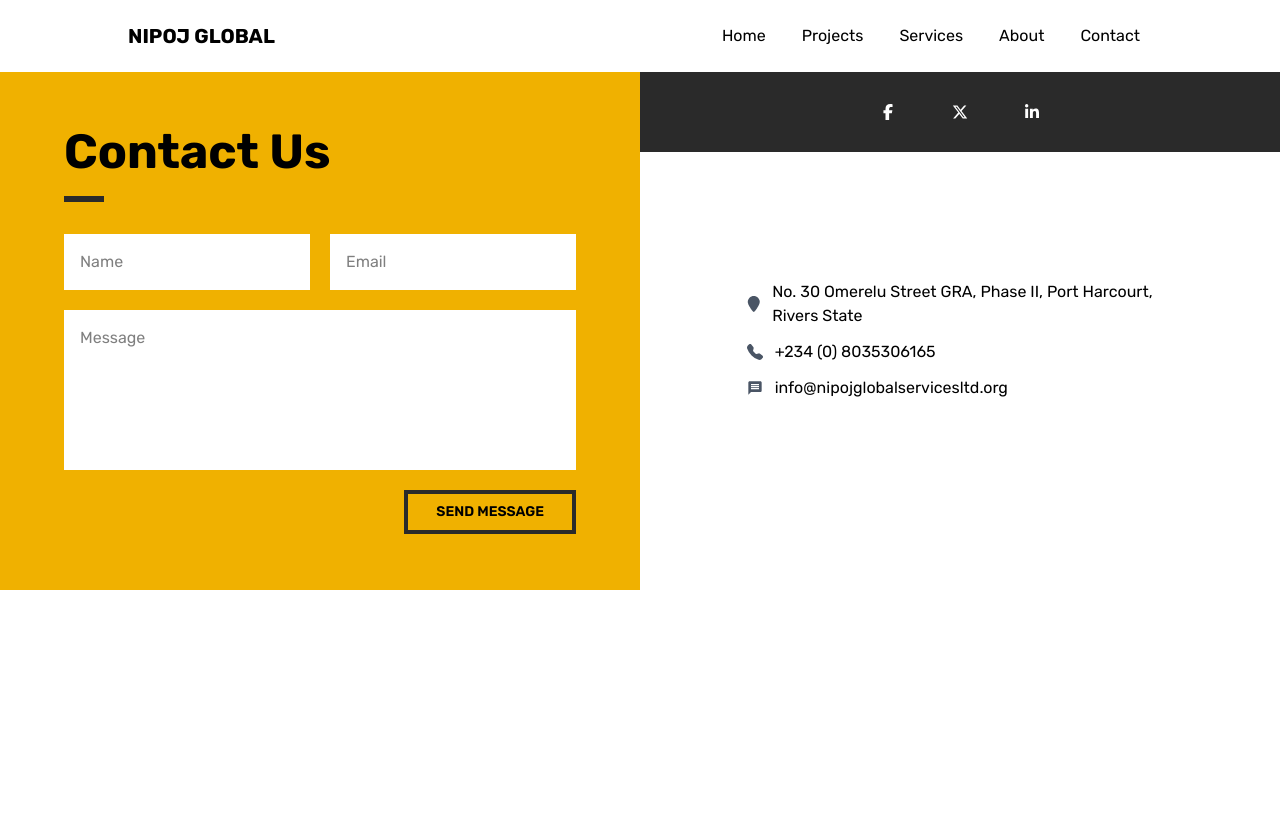
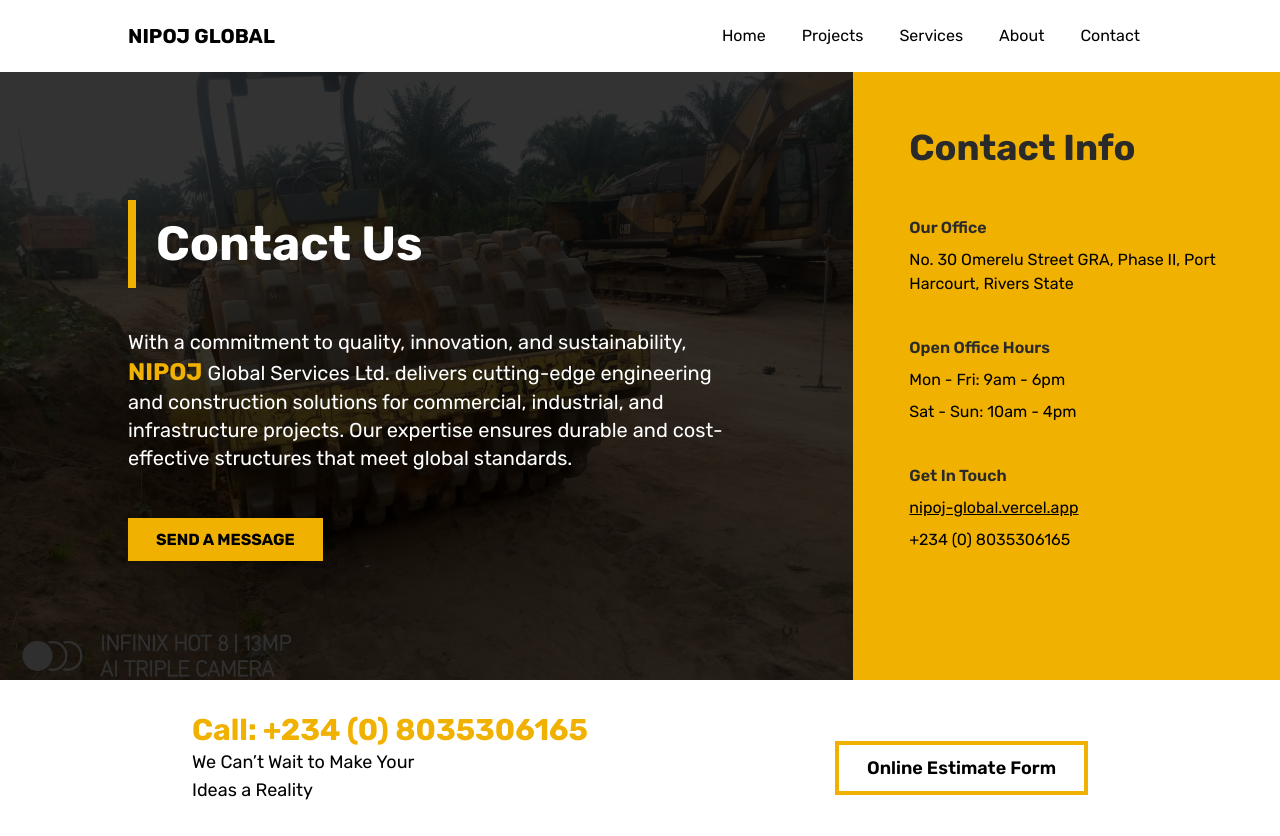
Before and after one commit to thedon-dev/nipoj-global, a React (Vite) app: page /contact in a window 1280 px wide. Before the commit the page ends 800 px from the top, so only its background shows below. Built offline with nearby package versions, Linux system fonts and the light colour scheme.

Commit message:
Started Contact Page

```diff
--- a/src/App.jsx
+++ b/src/App.jsx
@@ -1,21 +1,32 @@
 import { useState } from "react";
-import { BrowserRouter, Routes, Route } from "react-router-dom";
+import { BrowserRouter, Routes, Route, useLocation } from "react-router-dom";
 import HomePage from "./pages/HomePage";
 import Navbar from "./components/Navbar";
 import Footer from "./components/Footer";
 import Services from "./pages/Services";
+import Contact from "./pages/Contact";
 
 function App() {
   return (
+    <BrowserRouter>
+      <MainLayout />
+    </BrowserRouter>
+  );
+}
+
+function MainLayout() {
+  const location = useLocation(); // Now inside the router context
+
+  return (
     <>
-      <BrowserRouter>
-        <Navbar />
-        <Routes>
-          <Route path="/" element={<HomePage />} />
-          <Route path="/services" element={<Services />} />
-        </Routes>
-        <Footer />
-      </BrowserRouter>
+      <Navbar />
+      <Routes>
+        <Route path="/" element={<HomePage />} />
+        <Route path="/services" element={<Services />} />
+        <Route path="/contact" element={<Contact />} />
+      </Routes>
+
+      {location.pathname !== "/contact" && <Footer />}
     </>
   );
 }
--- a/src/components/Navbar.jsx
+++ b/src/components/Navbar.jsx
@@ -29,7 +29,7 @@
     },
     {
       name: "Contact",
-      link: "/projects",
+      link: "/contact",
     },
   ];
   const navRef = useRef(null); // Reference to navbar container
@@ -85,6 +85,7 @@
           <div className="gap-3 flex flex-col lg:flex-row">
             {links.map((lnk, index) => (
               <Link
+                key={index}
                 onClick={() => setNavOpen(false)}
                 to={lnk.link}
                 className="text-black text-center px-5 lg:px-3 py-3 lg:py-1"
--- /dev/null
+++ b/src/pages/Contact.jsx
@@ -0,0 +1,90 @@
+import React from "react";
+import { LuConstruction } from "react-icons/lu";
+import { Link } from "react-router-dom";
+import YellowMarker from "../components/YellowMarker";
+import LatestProjects from "../sections/mainPage/LatestProjects";
+import { Helmet } from "react-helmet";
+import { FaBuilding, FaRoad, FaTasks } from "react-icons/fa";
+import AboutSection from "../sections/mainPage/AboutSection";
+import HeroImage from "../assets/HeroImage.jpg";
+import image2 from "../assets/image2.jpg";
+import FreeQuote from "../components/FreeQuote";
+
+const Contact = () => {
+  return (
+    <main>
+      <section className="flex flex-col lg:flex-row 2xl:container mx-auto">
+        <div
+          className="lg:w-2/3 py-32 px-[5%] lg:p-32 bg-black text-white"
+          style={{
+            backgroundImage: `linear-gradient(rgba(0, 0, 0, 0.8), rgba(0, 0, 0, 0.8)), url(${HeroImage})`,
+            backgroundSize: "cover",
+            backgroundPosition: "center",
+          }}
+        >
+          <h1 className="text-4xl lg:text-5xl font-bold border-l-8 border-yellow-500 p-3 lg:p-5 text-white">
+            Contact Us
+          </h1>
+          <p className="mt-10 text-sm lg:text-xl">
+            With a commitment to quality, innovation, and sustainability,{" "}
+            <span className="text-2xl text-yellow-500 font-bold">NIPOJ </span>
+            Global Services Ltd. delivers cutting-edge engineering and
+            construction solutions for commercial, industrial, and
+            infrastructure projects. Our expertise ensures durable and
+            cost-effective structures that meet global standards.
+          </p>
+          <div className="mt-14">
+            <Link className="uppercase font-bold lg:text-md px-7 py-3 bg-yellow-500 text-black">
+              Send a message
+            </Link>
+          </div>
+        </div>
+        <div className="bg-yellow-500 lg:w-1/3 px-[5%] py-14 lg:p-14">
+          <h2 className="font-bold text-4xl text-[#2a2a2a]">Contact Info</h2>
+          <div className="flex flex-col py-10 justify-center gap-8 ">
+            <div className="flex flex-col gap-2 mt-2">
+              <h4 className="text-[#2a2a2a] font-semibold">Our Office</h4>
+              <p>
+                No. 30 Omerelu Street GRA, Phase II, Port Harcourt, Rivers State
+              </p>
+            </div>
+            <div className="flex flex-col gap-2 mt-2">
+              <h4 className="text-[#2a2a2a] font-semibold">
+                Open Office Hours
+              </h4>
+              <p>Mon - Fri: 9am - 6pm</p>
+              <p>Sat - Sun: 10am - 4pm</p>
+            </div>
+            <div className="flex flex-col gap-2 mt-2">
+              <h4 className="text-[#2a2a2a] font-semibold">Get In Touch</h4>
+              <Link to="https://nipoj-global.vercel.app" className="underline">
+                nipoj-global.vercel.app
+              </Link>
+              <p>+234 (0) 8035306165</p>
+            </div>
+          </div>
+        </div>
+      </section>
+      <div className="py-8 px-[5%] lg:px-[15%] shadow-2xl">
+        <div className="2xl:container mx-auto flex flex-col lg:flex-row lg:items-center justify-between">
+          <div>
+            <h2 className="text-xl lg:text-3xl text-yellow-500 font-semibold lg:font-bold">
+              Call: +234 (0) 8035306165
+            </h2>
+            <p className="text-sm lg:text-lg w-2/3">
+              We Can’t Wait to Make Your Ideas a Reality
+            </p>
+          </div>
+
+          <div className="mt-5">
+            <Link className="text-sm lg:text-lg font-semibold border-4 border-yellow-500 px-4 py-2 lg:px-7 lg:py-3">
+              Online Estimate Form
+            </Link>
+          </div>
+        </div>
+      </div>
+    </main>
+  );
+};
+
+export default Contact;
--- a/src/pages/HomePage.jsx
+++ b/src/pages/HomePage.jsx
@@ -70,39 +70,39 @@
           <div className="bg-yellow-500 lg:w-1/3 px-[5%] py-14 lg:p-14">
             <h2 className="font-bold text-4xl">Our Service</h2>
             <div className="flex flex-col py-10 justify-center gap-10 ">
-              <div className="flex gap-5 items-center mt-2">
-                <FaBuilding className="w-[70px] h-[70px] text-white" />
+              <div className="flex flex-col lg:flex-row gap-5 lg:items-center mt-2">
+                <FaBuilding className="w-[50px] h-[50px] lg:w-[70px] lg:h-[70px] text-white" />
                 <div>
                   <h4 className="text-[#2a2a2a] font-semibold text-xl">
                     Structural & Civil Engineering
                   </h4>
-                  <p className="text-sm w-4/5 text-white">
+                  <p className="text-sm lg:w-4/5 text-white">
                     We design and construct residential, commercial, and
                     industrial buildings, ensuring durability, efficiency, and
                     sustainability in every project.
                   </p>
                 </div>
               </div>
-              <div className="flex gap-5 items-center mt-2">
-                <FaRoad className="w-[70px] h-[70px] text-white" />
+              <div className="flex flex-col lg:flex-row gap-5 lg:items-center mt-2">
+                <FaRoad className="w-[50px] h-[50px] lg:w-[70px] lg:h-[70px] text-white" />
                 <div className="">
                   <h4 className="text-[#2a2a2a] font-semibold text-xl">
                     Infrastructure Development
                   </h4>
-                  <p className="text-sm w-4/5 text-white">
+                  <p className="text-sm lg:w-4/5 text-white">
                     From bridges and highways to energy-efficient structures, we
                     handle critical infrastructure projects with precision and
                     expertise.
                   </p>
                 </div>
               </div>
-              <div className="flex gap-5 items-center mt-2">
-                <FaTasks className="w-[70px] h-[70px] text-white" />
+              <div className="flex flex-col lg:flex-row lg:items-center gap-5 mt-2">
+                <FaTasks className="w-[50px] h-[50px] lg:w-[70px] lg:h-[70px] text-white" />
                 <div>
                   <h4 className="text-[#2a2a2a] font-semibold text-xl">
                     Project Management & Execution
                   </h4>
-                  <p className="text-sm w-4/5 text-white">
+                  <p className="text-sm lg:w-4/5 text-white">
                     We oversee projects from design to completion, ensuring
                     timely delivery, cost efficiency, and compliance with
                     international safety standards.
@@ -174,7 +174,7 @@
                   </div>
                 </div>
               </div>
-              <div className="flex text-black mt-10 2xl:container mx-auto">
+              <div className="flex text-[#2a2a2a] mt-10 2xl:container mx-auto">
                 <div className="bg-yellow-500 w-1/2 flex flex-col items-center p-4">
                   <h3 className="font-bold text-xl lg:text-3xl">21</h3>
                   <p className="font-semibold lg:font-bold">
--- a/src/sections/mainPage/LatestProjects.jsx
+++ b/src/sections/mainPage/LatestProjects.jsx
@@ -34,7 +34,7 @@
 
         <div className="grid grid-cols-1 lg:grid-cols-3 gap-5 mt-10">
           {projects.map((project, index) => (
-            <div className="border p-10">
+            <div key={index} className="border p-10">
               <h2 className="text-xl text-[#2a2a2a] font-semibold">
                 {project.title}
               </h2>
```
